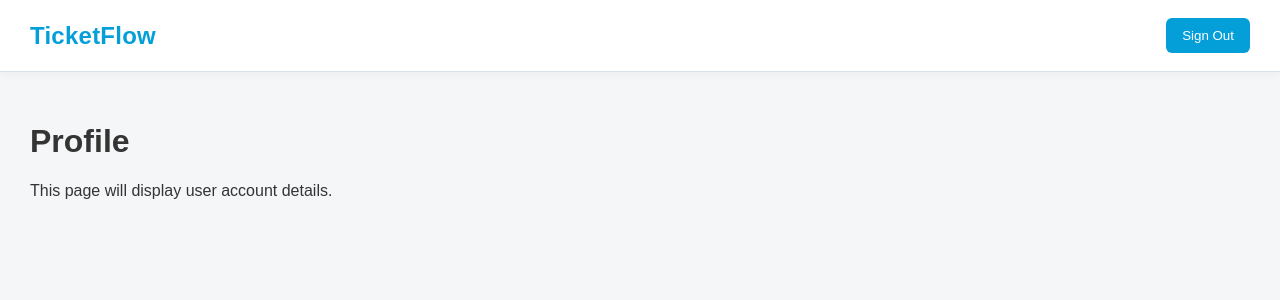
After one commit to Crific/OpsPortal, a Flask app: page /profile in a window 1280 px wide. The commit adds this page. Shown: the top 300 px of the page. Run offline with Flask 3, Linux system fonts and the light colour scheme; the visitor is signed in with stand-in values (Sample User, id 1).

Commit message:
feat: add initial profile page and routing

```diff
--- a/app.py
+++ b/app.py
@@ -89,6 +89,11 @@ def load_user(user_id):
 @login_required
 def home():
     return render_template("home.html")
+
+@app.route("/profile")
+@login_required
+def profile():
+    return render_template("profile.html")
 
 
 # =========================
--- a/templates/home.html
+++ b/templates/home.html
@@ -39,7 +39,7 @@
             <div class="tile">
                 <h2>Account Details</h2>
                 <p>View your account information and user role.</p>
-                <a href="{{ url_for('create_ticket') }}">View Profile</a>
+                <a href="{{ url_for('profile') }}">View Profile</a>
             </div>
 
 
--- /dev/null
+++ b/templates/profile.html
@@ -0,0 +1,25 @@
+<!DOCTYPE html>
+<html lang="en">
+<head>
+    <meta charset="UTF-8">
+    <meta name="viewport" content="width=device-width, initial-scale=1.0">
+    <title>Profile</title>
+    <link rel="stylesheet" href="style.css">
+</head>
+<body>
+
+    <div class="navbar">
+        <h1 class="logo">TicketFlow</h1>
+
+        <div class="nav-actions">
+            <button>Sign Out</button>
+        </div>
+    </div>
+
+    <div class="page">
+        <h1>Profile</h1>
+        <p>This page will display user account details.</p>
+    </div>
+
+</body>
+</html>
```
